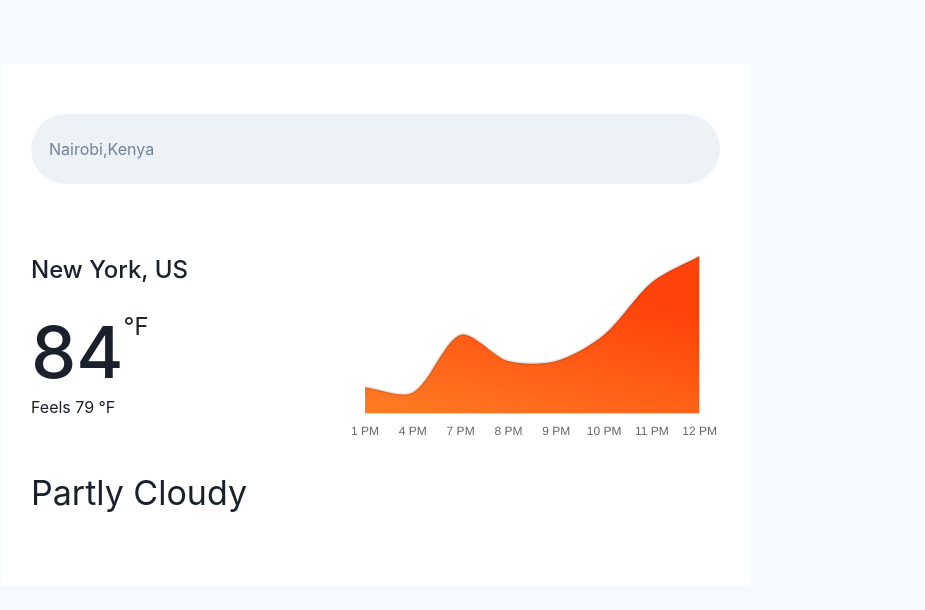
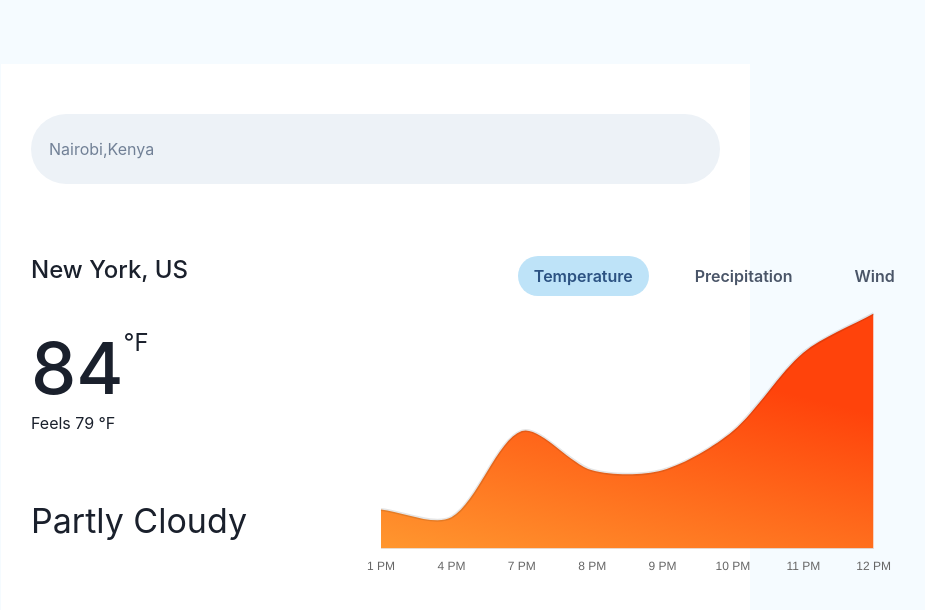
Before and after one commit to asiimwe-a/mentorship-weather-app, a React (Vite) app: page / in a window 1280 px wide. Shown: the top 610 px of the page, without its empty margins (39-964 px from the left). Built offline with nearby package versions, Linux system fonts and the light colour scheme.

Commit message:
feat: Add weather chart

```diff
--- a/src/components/WeatherChart/index.tsx
+++ b/src/components/WeatherChart/index.tsx
@@ -2,6 +2,7 @@ import * as React from "react";
 import { Box, Flex, Text, Heading } from "@chakra-ui/layout";
 import Searchbar from "../InputField/input";
 import LineChart from "./LineChart";
+import { Tab, TabList, TabPanel, TabPanels, Tabs } from "@chakra-ui/react";
 
 const WeatherChart: React.FC = () => {
   return (
@@ -28,20 +29,36 @@ const WeatherChart: React.FC = () => {
           <Heading fontSize="24px" fontWeight={500}>
             New York, US
           </Heading>
-          <Flex mt="24px">
+          <Flex mt="40px">
             <Heading fontSize="72px" fontWeight={500}>
               84
             </Heading>
             <Text fontSize="24px">&#8457;</Text>
           </Flex>
           <Text>Feels 79 &#8457; </Text>
-          <Text mt="48px" fontSize="34px">
+          <Text mt="60px" fontSize="34px">
             Partly Cloudy
           </Text>
         </Box>
-        <Box w="90%" h="300px">
-          <LineChart />
-        </Box>
+
+        <Tabs variant="soft-rounded">
+          <TabList gap="30px" pl="170px">
+            <Tab>Temperature</Tab>
+            <Tab>Precipitation</Tab>
+            <Tab>Wind</Tab>
+          </TabList>
+          <TabPanels>
+            <TabPanel>
+              <LineChart />
+            </TabPanel>
+            <TabPanel>
+              <LineChart />
+            </TabPanel>
+            <TabPanel>
+              <LineChart />
+            </TabPanel>
+          </TabPanels>
+        </Tabs>
       </Flex>
     </Flex>
   );
```
